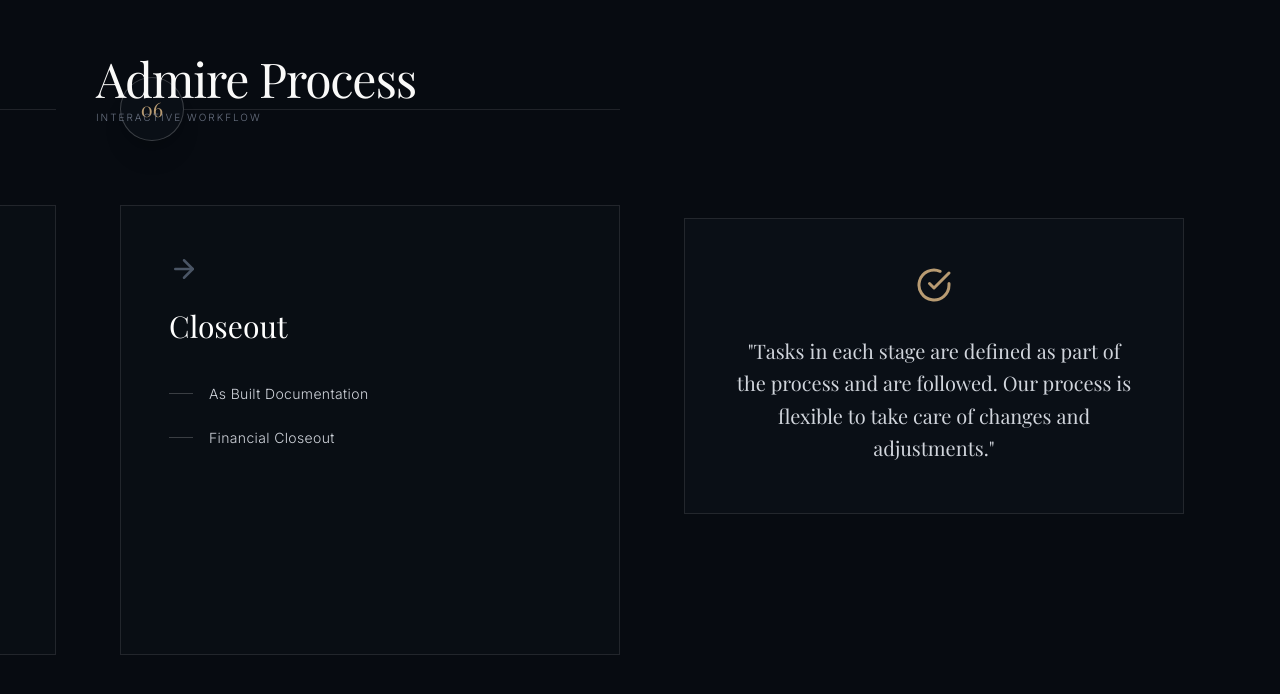
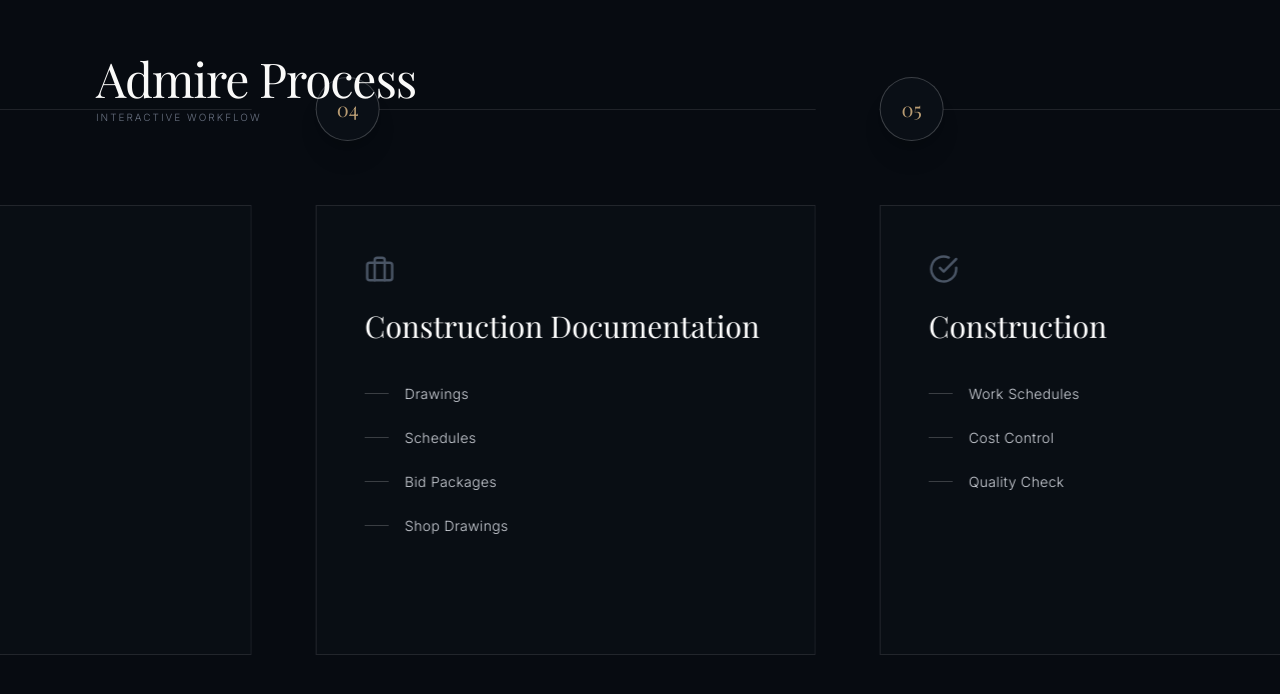
Before and after one commit to abhishekck31/Admire-Architects, a Next.js app: page /expertise/process in a window 1280 px wide. Shown: the part 1962-2656 px from the top of the page. Built offline with nearby package versions, Linux system fonts and the light colour scheme; a web font is replaced by a local one.

Commit message:
Fix horizontal scroll lock animation interpolation by replacing calc() with pure percentage

```diff
--- a/src/app/expertise/process/page.tsx
+++ b/src/app/expertise/process/page.tsx
@@ -42,10 +42,10 @@ const ORG_CHART = {
 
 export default function ProcessPage() {
   const horizontalScrollRef = useRef<HTMLDivElement>(null);
-  const { scrollYProgress } = useScroll({ target: horizontalScrollRef });
+  const { scrollYProgress } = useScroll({ target: horizontalScrollRef, offset: ["start start", "end end"] });
 
   // Shift the timeline left as the user scrolls down (Desktop only)
-  const xTransform = useTransform(scrollYProgress, [0, 1], ["0%", "calc(-100% + 100vw)"]);
+  const xTransform = useTransform(scrollYProgress, [0, 1], ["0%", "-75%"]);
 
   const [activeCycle, setActiveCycle] = useState(0);
   const [hoveredOrgDept, setHoveredOrgDept] = useState<number | null>(null);
```
